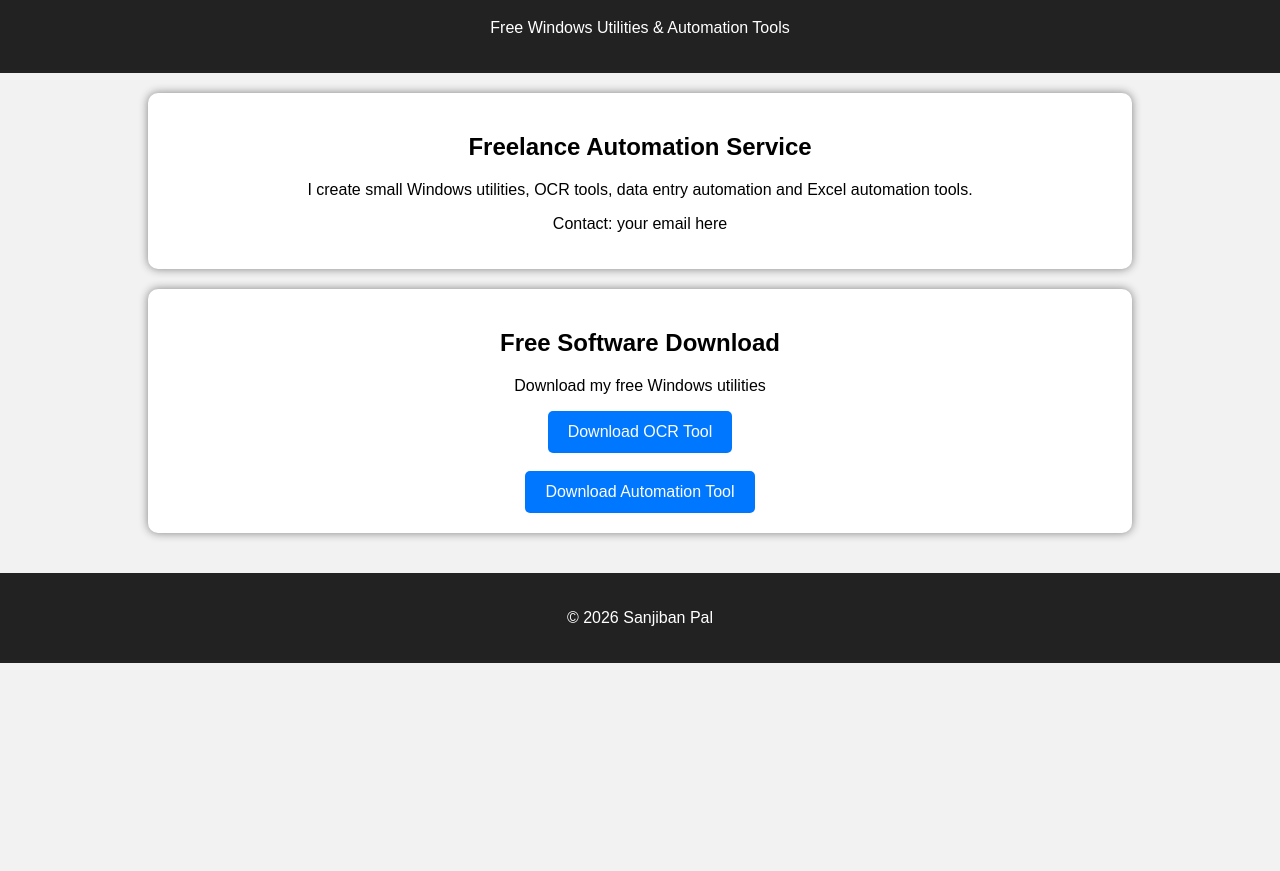
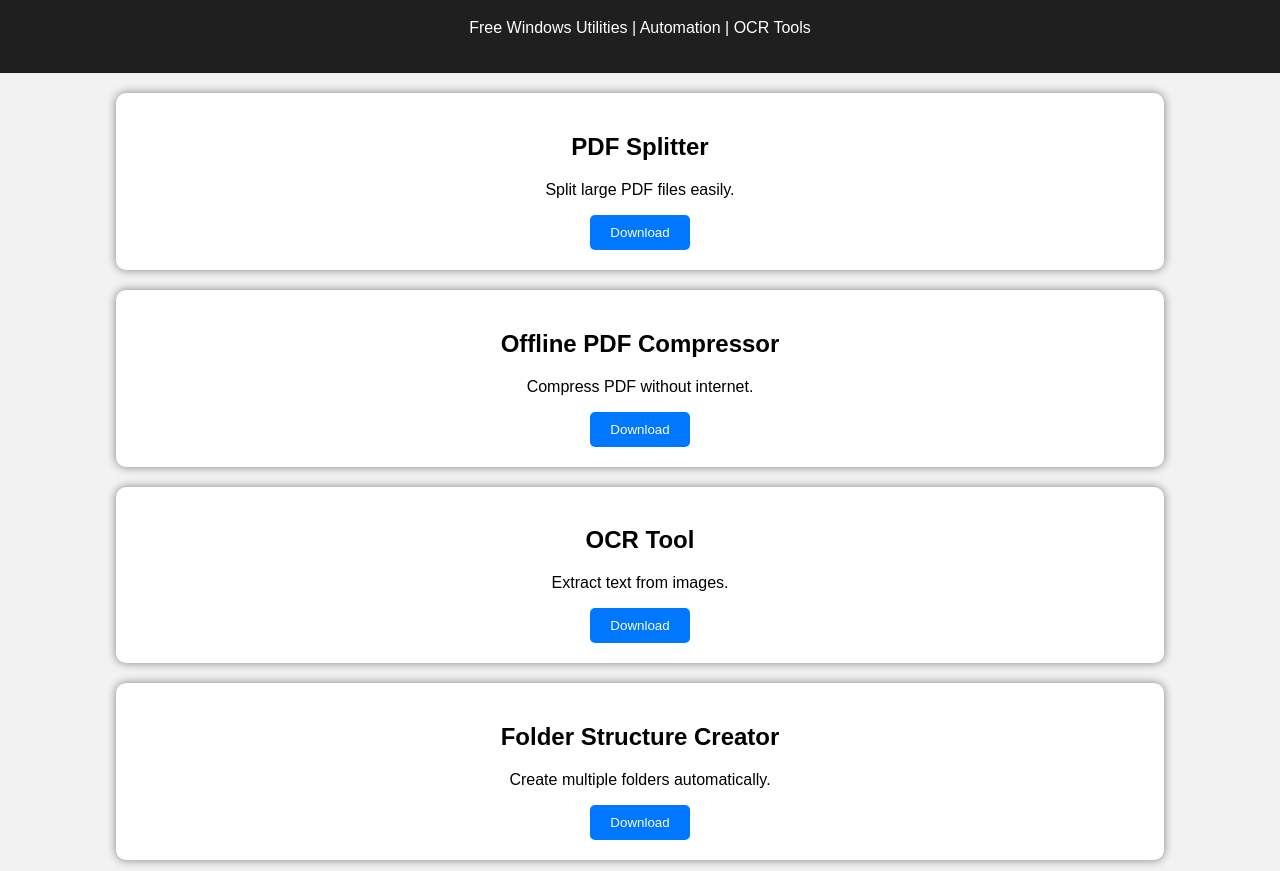
Before and after one commit to sanjibanutility/sanjibanutility.github.io, a plain HTML site: page index.html in a window 1280 px wide. Shown: the part 81-952 px from the top of the page. Before the commit the page ends 800 px from the top, so only its background shows below. Drawn offline with Linux system fonts and the light colour scheme.

Commit message:
Update index.html

```diff
--- a/index.html
+++ b/index.html
@@ -1,29 +1,31 @@
 <!DOCTYPE html>
 <html>
+
 <head>
+
 <title>Sanjiban Utility Tools</title>
 
 <style>
 
 body{
-font-family: Arial;
+font-family:Arial;
 background:#f2f2f2;
 margin:0;
 text-align:center;
 }
 
 .header{
-background:#222;
+background:#1f1f1f;
 color:white;
 padding:20px;
 }
 
 .container{
-width:80%;
+width:85%;
 margin:auto;
 }
 
-.box{
+.software{
 background:white;
 padding:20px;
 margin:20px;
@@ -32,24 +34,32 @@ box-shadow:0 0 10px gray;
 }
 
 button{
-padding:12px 20px;
+
+padding:10px 20px;
 background:#0077ff;
 color:white;
 border:none;
 border-radius:5px;
-font-size:16px;
 cursor:pointer;
+
 }
 
 button:hover{
 background:#0055cc;
 }
 
+.whatsapp{
+
+background:#25D366;
+
+}
+
 .footer{
-margin-top:40px;
+
+background:#1f1f1f;
+color:white;
 padding:20px;
-background:#222;
-color:white;
+
 }
 
 </style>
@@ -62,51 +72,75 @@ color:white;
 
 <h1>Sanjiban Utility Tools</h1>
 
-<p>Free Windows Utilities & Automation Tools</p>
+<p>Free Windows Utilities | Automation | OCR Tools</p>
 
 </div>
 
 <div class="container">
 
-<div class="box">
+<div class="software">
 
-<h2>Freelance Automation Service</h2>
+<h2>PDF Splitter</h2>
 
-<p>
+<p>Split large PDF files easily.</p>
 
-I create small Windows utilities, OCR tools, data entry automation and Excel automation tools.
+<a href="PDF_Splitter_By_Sanjiban.exe">
 
-</p>
-
-<p>
-
-Contact: your email here
-
-</p>
-
-</div>
-
-<div class="box">
-
-<h2>Free Software Download</h2>
-
-<p>Download my free Windows utilities</p>
-
-<a href="ocrtool.exe">
-
-<button>Download OCR Tool</button>
-
-</a>
-
-<br><br>
-
-<a href="automationtool.exe">
-
-<button>Download Automation Tool</button>
+<button>Download</button>
 
 </a>
 
 </div>
+
+<div class="software">
+
+<h2>Offline PDF Compressor</h2>
+
+<p>Compress PDF without internet.</p>
+
+<a href="Offline_PDF_Compressor.zip">
+
+<button>Download</button>
+
+</a>
+
+</div>
+
+<div class="software">
+
+<h2>OCR Tool</h2>
+
+<p>Extract text from images.</p>
+
+<a href="sanjiban_ocr_pro_v3.rar">
+
+<button>Download</button>
+
+</a>
+
+</div>
+
+<div class="software">
+
+<h2>Folder Structure Creator</h2>
+
+<p>Create multiple folders automatically.</p>
+
+<a href="folder_structure_creator.rar">
+
+<button>Download</button>
+
+</a>
+
+</div>
+
+<br>
+
+<a href="https://wa.me/91YOURNUMBER">
+
+<button class="whatsapp">Contact on WhatsApp</button>
+
+</a>
 
 </div>
 
```
